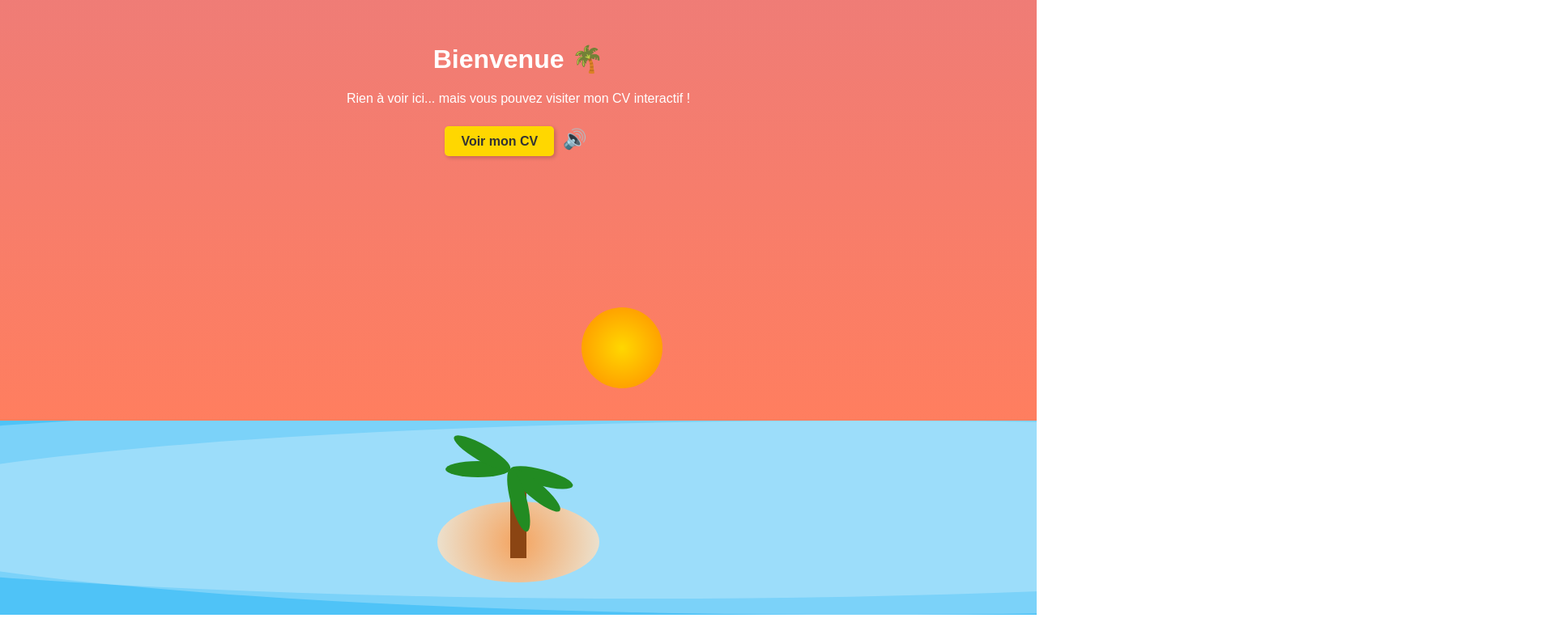
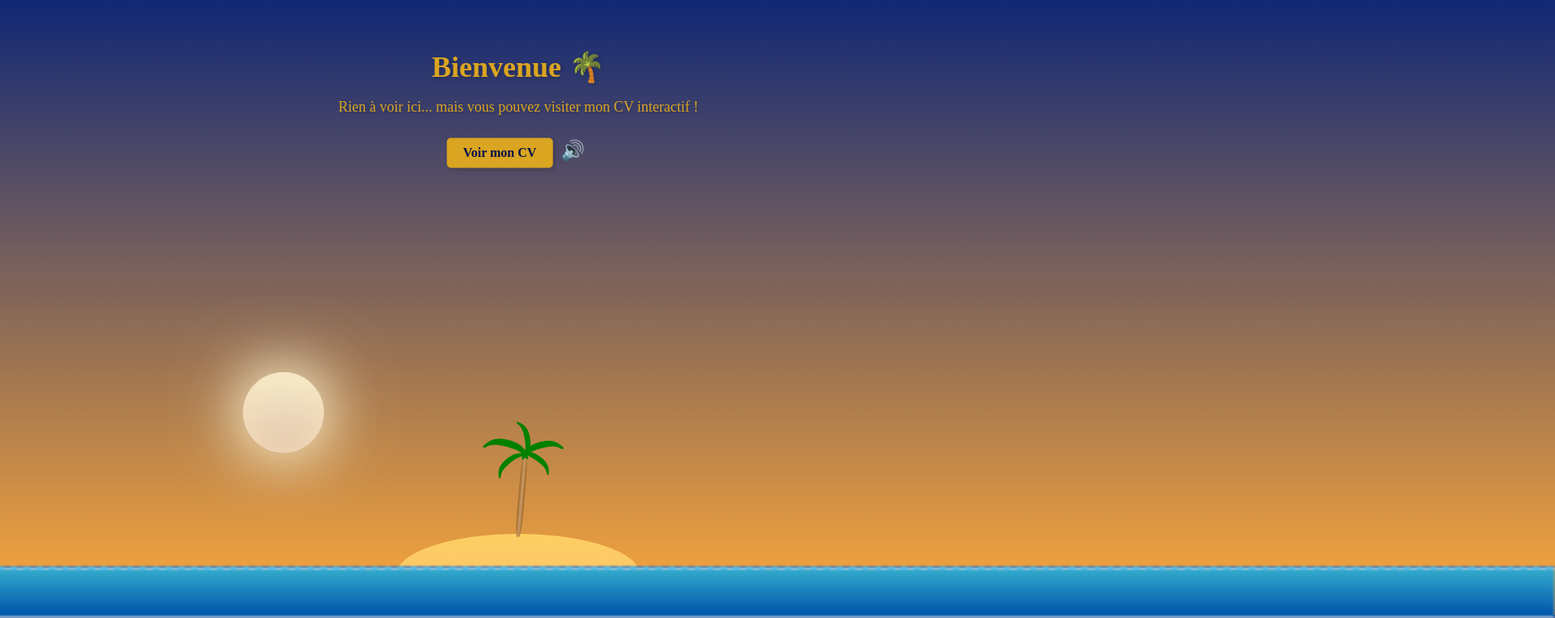
Before and after one commit to LaurentArcos/homepage, a plain HTML site: page index.html in a window 1280 px wide. Shown: the part 40-804 px from the top of the page at 81% size, 1920 px wide, since content can reach past the window. Drawn offline with nearby package versions, Linux system fonts and the light colour scheme; no server answers.

Commit message:
new version

```diff
--- a/index.html
+++ b/index.html
@@ -9,23 +9,15 @@
   <script src="https://cdn.jsdelivr.net/npm/howler"></script>
 </head>
 <body>
-  <div class="scene">
-    <div class="sky"></div>
-    <div class="sun"></div>
-    <div class="sea">
-      <div class="wave wave1"></div>
-      <div class="wave wave2"></div>
+  <div id="sun"></div>
+  <div id="land">
+    <div id="palm">
+      <div>(</div><div>(</div><div>(</div>
+      <div>)</div><div>)</div><!--div>l</div-->
     </div>
-    <div class="island">
-      <div class="palm-tree">
-        <div class="trunk"></div>
-        <div class="leaf leaf1"></div>
-        <div class="leaf leaf2"></div>
-        <div class="leaf leaf3"></div>
-        <div class="leaf leaf4"></div>
-        <div class="leaf leaf5"></div>
-      </div>
-    </div>
+  </div>
+  <div id="tide">
+    <div id="sea"></div>
   </div>
   <div class="container">
     <h1>Bienvenue 🌴</h1>
--- a/styles.css
+++ b/styles.css
@@ -1,163 +1,101 @@
-/* Base styles */
+html {height: 100%;}
 body {
   margin: 0;
-  font-family: Arial, sans-serif;
-  color: #fff;
-  text-align: center;
+  height: 100%;
   overflow: hidden;
-  height: 100vh;
-  display: flex;
-  justify-content: center;
-  align-items: center;
-  flex-direction: column;
+  background: #ccf;
+  background-image: linear-gradient(to bottom, rgb(4, 33, 121) 0%, rgb(255, 169, 57) 100%);
+}
+#sun {
+  width: 100px; height: 100px;
+  border-radius: 50%;
+  position: absolute;
+  left: 300px; bottom: 200px;
+  background: #ccf;
+  background-image: linear-gradient(to bottom, #ffd 0%, #dba 100%);
+  box-shadow: 0 0 96px #edb, 0 0 66px #ffd, inset 0 0 66px #fec;
+  opacity: 0.9;
+}
+#land {
+  margin: 0 auto;
+  width: 300px; height: 100px;
+  border-radius: 50%;
+  background: #eb4;
+  background-image: linear-gradient(to bottom, rgb(253, 207, 98) 0%, rgb(250, 190, 111) 100%);
+  position: absolute;
+  bottom: 0; left: 50%; margin-left: -150px;
+}
+#palm {
+  width: 8px; height: 100px;
+  background: #b74;
+  background-image: linear-gradient(to left, #962 0%, #c96 50%, #962 100%);
+  position: relative;
+  left: 150px; bottom: 96px;
+  transform: rotate(5deg);
+  border-radius: 35%;
+}
+#palm > div {
+  position: absolute;
+  font-size: 50px;
+  color: green;
+  font-weight: bolder;
+}
+#palm > div:nth-child(1) {
+  bottom: 65px; right: 10px;
+  transform: rotate(45deg);
+}
+#palm > div:nth-child(2) {
+  bottom: 72px; right: 10px;
+  font-size: 65px;
+  transform: rotate(100deg);
+}
+#palm > div:nth-child(3) {
+  bottom: 88px; left: -5px;
+  transform: rotate(165deg);
+}
+#palm > div:nth-child(4) {
+  bottom: 76px; left: 8px;
+  font-size: 60px;
+  transform: rotate(250deg);
+}
+#palm > div:nth-child(5) {
+  bottom: 70px; left: 6px;
+  transform: rotate(300deg);
+}
+#sea {
+  background: #3ac;
+  background-image: linear-gradient(to bottom, #3ac 0%, #05a 94%, #fff 100%);
+  width: 100%; height: 100%;
+  border-top: 4px dotted #5be;
+  transform: scaleX(2);
+  -webkit-filter: blur(1px);
+  filter: blur(1px);
+}
+#tide {
+  position: absolute; bottom: 0;
+  animation: waves 1s infinite linear;
+  width: 100%; height: 60px;
+}
+@keyframes waves {
+  0%   {left: 0}
+  100% {left: 16px}
 }
 
-.scene {
+/* Text and Buttons */
+.container {
   position: absolute;
-  top: 0;
-  left: 0;
-  width: 100%;
-  height: 100%;
-  overflow: hidden;
-}
-
-.sky {
-  position: absolute;
-  top: 0;
-  left: 0;
-  width: 100%;
-  height: 70%;
-  background: linear-gradient(to bottom,#ee7c78, #FF7E5F );
-  z-index: 1;
-}
-
-.sun {
-  position: absolute;
-  bottom: 35%;
-  left: 60%;
-  width: 100px;
-  height: 100px;
-  background: radial-gradient(circle, #FFD700, #FF8C00);
-  border-radius: 50%;
-  transform: translateX(-50%);
-  z-index: 2;
-}
-
-.sea {
-  position: absolute;
-  bottom: 0;
-  left: 0;
-  width: 100%;
-  height: 30%;
-  background: #4FC3F7;
-  overflow: hidden;
-  z-index: 2;
-}
-
-.wave {
-  position: absolute;
-  width: 200%;
-  height: 100%;
-  background: rgba(255, 255, 255, 0.5);
-  opacity: 0.5;
-  top: 0;
-  border-radius: 100%;
-}
-
-.wave1 {
-  animation: wave 6s infinite linear;
-}
-
-.wave2 {
-  animation: wave 8s infinite linear;
-  top: -20px;
-}
-
-@keyframes wave {
-  0% {
-    transform: translateX(-50%);
-  }
-  100% {
-    transform: translateX(0);
-  }
-}
-
-.island {
-  position: absolute;
-  bottom: 5%;
-  left: 50%;
-  width: 200px;
-  height: 100px;
-  background: radial-gradient(circle, #f4a460, #EBE7D9);
-  border-radius: 50%;
-  transform: translateX(-50%);
-  z-index: 3;
-}
-
-.palm-tree {
-  position: absolute;
-  bottom: 30px;
-  left: 50%;
-  width: 20px;
-  height: 100px;
-  background: #8B4513;
-  transform: translateX(-50%);
-  z-index: 4;
-}
-
-.trunk {
-  position: absolute;
-  width: 20px;
-  height: 100px;
-  background: #8B4513;
-}
-
-.leaf {
-  position: absolute;
-  width: 80px;
-  height: 20px;
-  background: #228B22;
-  border-radius: 50%;
-  transform-origin: left;
-}
-
-.leaf1 {
-  top: -20px;
-  transform: rotate(-180deg);
-}
-
-.leaf2 {
-  top: -20px;
-  transform: rotate(-150deg);
-}
-
-.leaf3 {
-  top: -20px;
-  transform: rotate(15deg);
-}
-
-.leaf4 {
-  top: -20px;
-  transform: rotate(40deg);
-}
-
-.leaf5 {
-  top: -20px;
-  transform: rotate(75deg);
-}
-
-/* Buttons and Text */
-.container {
-  position: relative;
   z-index: 10;
-  bottom: 250px;
+  top: 20%; /* Centre verticalement */
+  left: 50%; /* Centre horizontalement */
+  transform: translate(-50%, -50%); /* Ajustement précis au centre */
+  text-align: center;
 }
 
 .btn {
   margin-top: 20px;
   padding: 10px 20px;
-  background: #FFD700;
-  color: #333;
+  background: goldenrod;
+  color: rgb(1, 14, 73);
   border: none;
   border-radius: 5px;
   text-decoration: none;
@@ -173,3 +111,16 @@ body {
   cursor: pointer;
   color: #FFD700;
 }
+
+h1 {
+  font-size: 36px;
+  margin-bottom: 10px;
+  color: goldenrod;
+  text-shadow: 2px 2px 5px rgba(0, 0, 0, 0.2);
+}
+
+p {
+  font-size: 18px;
+  color: goldenrod;
+  text-shadow: 2px 2px 5px rgba(0, 0, 0, 0.2);
+}
```
